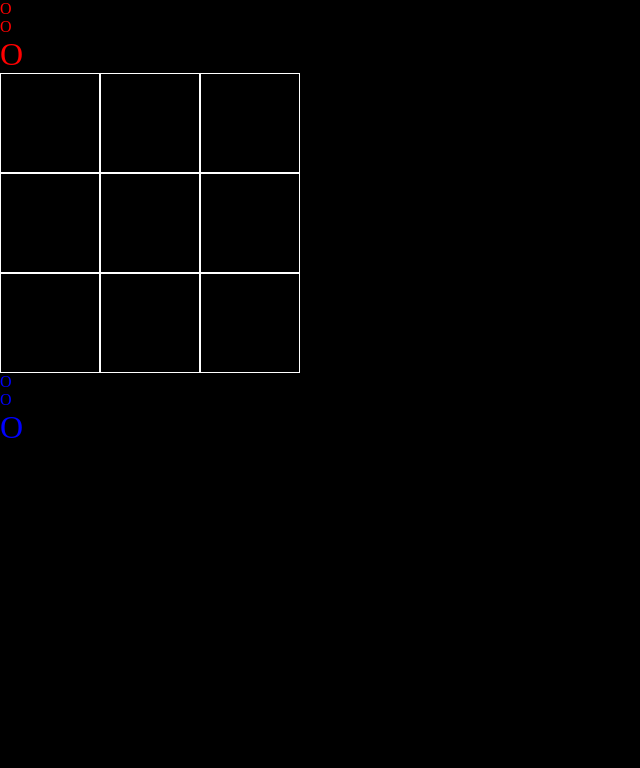
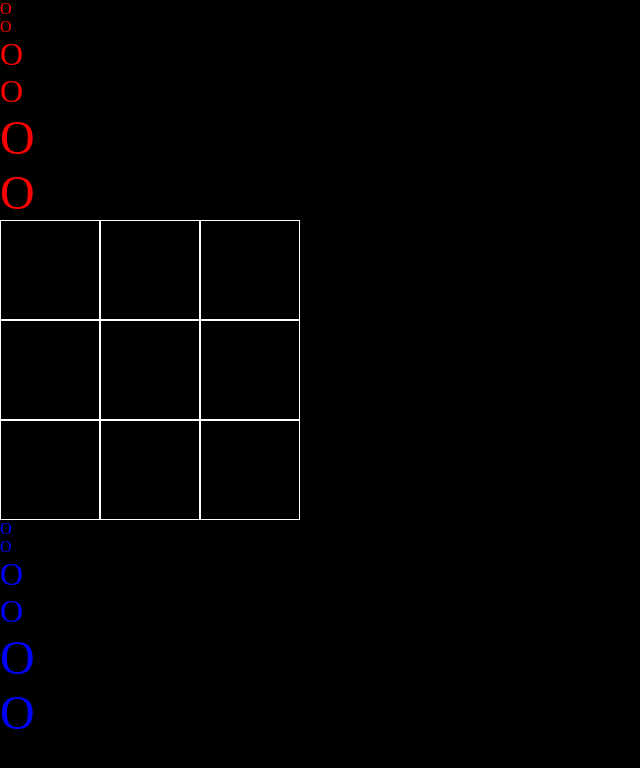
Before and after one commit to fullstackopen23/Gobblers, a React (Vite) app: page / in a window 1280 px wide. Shown: the top 768 px of the page, without its empty margins (0-640 px from the left). Built offline with nearby package versions, Linux system fonts and the light colour scheme.

Commit message:
adding drag and drop

```diff
--- a/package.json
+++ b/package.json
@@ -11,6 +11,8 @@
   },
   "dependencies": {
     "react": "^18.3.1",
+    "react-dnd": "^16.0.1",
+    "react-dnd-html5-backend": "^16.0.1",
     "react-dom": "^18.3.1"
   },
   "devDependencies": {
--- a/src/App.jsx
+++ b/src/App.jsx
@@ -1,9 +1,13 @@
 import Game from './components/Game'
+import { DndProvider } from 'react-dnd'
+import { HTML5Backend } from 'react-dnd-html5-backend'
 
 function App() {
   return (
     <>
-      <Game></Game>
+      <DndProvider backend={HTML5Backend}>
+        <Game></Game>
+      </DndProvider>
     </>
   )
 }
--- a/src/components/Cell.jsx
+++ b/src/components/Cell.jsx
@@ -1,4 +1,5 @@
 import Figure from './Figure'
+import { useDrop } from 'react-dnd'
 
 export default function Cell({
   cell,
@@ -7,10 +8,21 @@ export default function Cell({
   redFigures,
   blueFigures,
 }) {
+  const [{}, drop] = useDrop(
+    () => ({
+      accept: 'Figure',
+      drop: (item) => {
+        handleClickOnCell(cell)
+      },
+    }),
+    [cell]
+  )
+
   const lastFigureOnCell = cell.figuresOnCell.at(-1)
 
   return (
     <div
+      ref={drop}
       key={cell.id}
       className="cell"
       onClick={() => {
--- a/src/components/Figure.jsx
+++ b/src/components/Figure.jsx
@@ -1,3 +1,6 @@
+import { useDrag } from 'react-dnd'
+import { useEffect } from 'react'
+
 export default function Figure({
   team,
   size,
@@ -6,18 +9,35 @@ export default function Figure({
   redFigures,
   blueFigures,
 }) {
-  const classNames = `figure ${team} ${size}`
-  function getFigure(clickedFig) {
+  const [{ isDragging }, drag] = useDrag(() => ({
+    type: 'Figure',
+    collect: (monitor) => ({
+      isDragging: !!monitor.isDragging(),
+    }),
+  }))
+
+  useEffect(() => {
+    if (isDragging) {
+      console.log(getFigure())
+      handleSelectFigure(getFigure())
+    }
+  }, [isDragging])
+
+  function getFigure() {
     return [...redFigures, ...blueFigures].filter(
-      (f) => f.id === clickedFig.id
+      (f) => f.id === figure.id
     )[0]
   }
+
+  const classNames = `figure ${team} ${size} ${
+    isDragging ? 'isDragging' : ''
+  }`
   return (
     <div
+      ref={drag}
       className={classNames}
       onClick={() => {
-        const tempFig = getFigure(figure)
-        handleSelectFigure(tempFig)
+        handleSelectFigure(getFigure())
       }}
     >
       O
--- a/src/components/Game.jsx
+++ b/src/components/Game.jsx
@@ -1,6 +1,6 @@
 import Figures from './Figures'
 import Board from './Board'
-import { useState } from 'react'
+import { useState, useEffect } from 'react'
 import {
   isMoveValid,
   checkWinner,
@@ -27,6 +27,24 @@ export default function Game() {
       size: 'medium',
       on: null,
     },
+    {
+      id: 3,
+      team: 'red',
+      size: 'medium',
+      on: null,
+    },
+    {
+      id: 4,
+      team: 'red',
+      size: 'large',
+      on: null,
+    },
+    {
+      id: 5,
+      team: 'red',
+      size: 'large',
+      on: null,
+    },
   ]
   const initalBlueFigures = [
     {
@@ -45,6 +63,24 @@ export default function Game() {
       id: 12,
       team: 'blue',
       size: 'medium',
+      on: null,
+    },
+    {
+      id: 13,
+      team: 'blue',
+      size: 'medium',
+      on: null,
+    },
+    {
+      id: 14,
+      team: 'blue',
+      size: 'large',
+      on: null,
+    },
+    {
+      id: 15,
+      team: 'blue',
+      size: 'large',
       on: null,
     },
   ]
@@ -66,6 +102,11 @@ export default function Game() {
   const [redFigures, setRedFigures] = useState(initalRedFigures)
   const [blueFigures, setBlueFigures] = useState(initalBlueFigures)
   const [cells, setCells] = useState(initalCells)
+  useEffect(() => {
+    if (selectedFigure !== null) {
+      console.log('Selected figure updated:', selectedFigure)
+    }
+  }, [selectedFigure])
 
   function handleSelectFigure(figure) {
     if (isGameover) return
@@ -73,11 +114,13 @@ export default function Game() {
       (isRedsTurn && figure.team === 'red') ||
       (!isRedsTurn && figure.team === 'blue')
     ) {
+      console.log(figure)
       setSelectedFigure(figure)
     }
   }
 
   function handleClickOnCell(clickedCell) {
+    console.log(selectedFigure)
     if (isGameover) return
     if (!selectedFigure) return
     if (!isMoveValid(clickedCell, selectedFigure)) return
@@ -149,6 +192,9 @@ export default function Game() {
     setCells(updatedCells2)
     setBlueFigures(updatedBlueFigures)
     setIsRedsTurn(true)
+    if (checkWinner(updatedCells2)) {
+      handleWin()
+    }
   }
 
   function copy(val) {
--- a/src/index.css
+++ b/src/index.css
@@ -19,6 +19,9 @@
 .figure.medium {
   font-size: 2rem;
 }
+.figure.large {
+  font-size: 3rem;
+}
 
 /* BOARD */
 .board {
@@ -31,4 +34,8 @@
   height: 100px;
   border: 1px solid rgb(255, 255, 255);
   cursor: pointer;
+  display: flex;
+  align-items: center;
+  justify-content: center;
+  font-family: sans-serif;
 }
--- a/src/utils/utils.js
+++ b/src/utils/utils.js
@@ -4,6 +4,16 @@ export function isMoveValid(cell, figure) {
   if (
     lastFigureOnBoard?.size === 'small' &&
     figure.size === 'medium'
+  ) {
+    return true
+  } else if (
+    lastFigureOnBoard?.size === 'small' &&
+    figure.size === 'large'
+  ) {
+    return true
+  } else if (
+    lastFigureOnBoard?.size === 'medium' &&
+    figure.size === 'large'
   ) {
     return true
   } else if (!lastFigureOnBoard) {
@@ -14,9 +24,13 @@ export function isMoveValid(cell, figure) {
 }
 function getPlayableMoves(cells, figures) {
   const playableMoves = []
+
   for (let i = 0; i < cells.length; i++) {
     for (let y = 0; y < figures.length; y++) {
-      if (isMoveValid(cells[i], figures[y])) {
+      if (
+        isMoveValid(cells[i], figures[y]) &&
+        canMove(cells, figures[y])
+      ) {
         playableMoves.push({
           playableFigure: figures[y],
           playableCell: cells[i],
@@ -27,37 +41,25 @@ function getPlayableMoves(cells, figures) {
   return playableMoves
 }
 
+function canMove(cells, figure) {
+  if (figure.on) {
+    // Check if the last figure on the square's figuresOnCell matches the figure's id
+    if (cells[figure.on].figuresOnCell.at(-1)?.id === figure.id) {
+      return true
+    } else {
+      return false
+    }
+  } else {
+    return true // Default case where figure.on is falsy
+  }
+}
+
 function evalBoard(cells) {
   // Define scoring parameters
   const WIN_SCORE = 1000
-  const BLOCK_OPPONENT_SCORE = 500
-  const CENTER_BONUS = 50
-  const CORNER_BONUS = 25
+  const BLOCK_OPPONENT_SCORE = 0
 
   let score = 0
-
-  // Evaluate center control (for a 3x3 board, the center is the 4th cell)
-  const centerCell = cells[4]
-  if (centerCell.figuresOnCell.length > 0) {
-    if (centerCell.figuresOnCell.at(-1).team === 'blue') {
-      score += CENTER_BONUS
-    } else {
-      score -= CENTER_BONUS
-    }
-  }
-
-  // Evaluate corner control
-  const cornerIndices = [0, 2, 6, 8]
-  for (const i of cornerIndices) {
-    const cornerCell = cells[i]
-    if (cornerCell.figuresOnCell.length > 0) {
-      if (cornerCell.figuresOnCell.at(-1).team === 'blue') {
-        score += CORNER_BONUS
-      } else {
-        score -= CORNER_BONUS
-      }
-    }
-  }
 
   // Evaluate rows, columns, and diagonals for winning potential and blocking
   const winningLines = [
@@ -121,9 +123,9 @@ function evalBoard(cells) {
   }, 0)
   // Overall board control
   if (numberOfBlueOnBoard > numberOfRedOnBoard) {
-    score += 100
+    score += 200
   } else if (numberOfRedOnBoard > numberOfBlueOnBoard) {
-    score -= 100
+    score -= 200
   }
 
   return score
@@ -131,7 +133,6 @@ function evalBoard(cells) {
 
 export function computerPlay(redFigures, blueFigures, cells) {
   const playableMoveForBlue = getPlayableMoves(cells, blueFigures)
-  console.log(playableMoveForBlue)
   let bestMove
   let bestScore = -Infinity
   playableMoveForBlue.forEach((move) => {
@@ -164,22 +165,24 @@ export function computerPlay(redFigures, blueFigures, cells) {
       blueFigures: updatedBlueFigures,
     }
 
-    console.log(move)
-
     const score = minimax(node, 2, true, -Infinity, Infinity)
     if (score > bestScore) {
       bestScore = score
       bestMove = move
     }
   })
-  console.log(bestScore)
+  console.log(bestScore, bestMove)
   return bestMove
 }
 
 function minimax(node, depth, maximizingPlayer, alpha, beta) {
   const winner = checkWinner(node.cells)
   if (winner) {
-    return evalBoard(node.cells)
+    if (winner.winnerTeam === 'red') {
+      return -10000
+    } else {
+      return 10000
+    }
   }
   if (depth === 0) {
     return evalBoard(node.cells)
@@ -191,7 +194,6 @@ function minimax(node, depth, maximizingPlayer, alpha, beta) {
       node.cells,
       node.redFigures
     )
-    console.log(playableMovesForMin)
 
     for (const move of playableMovesForMin) {
       const updatedCells = node.cells.map((cell) => {
```
Also changed, not shown: 1 other file (tests, documents, lock files or other folders).
